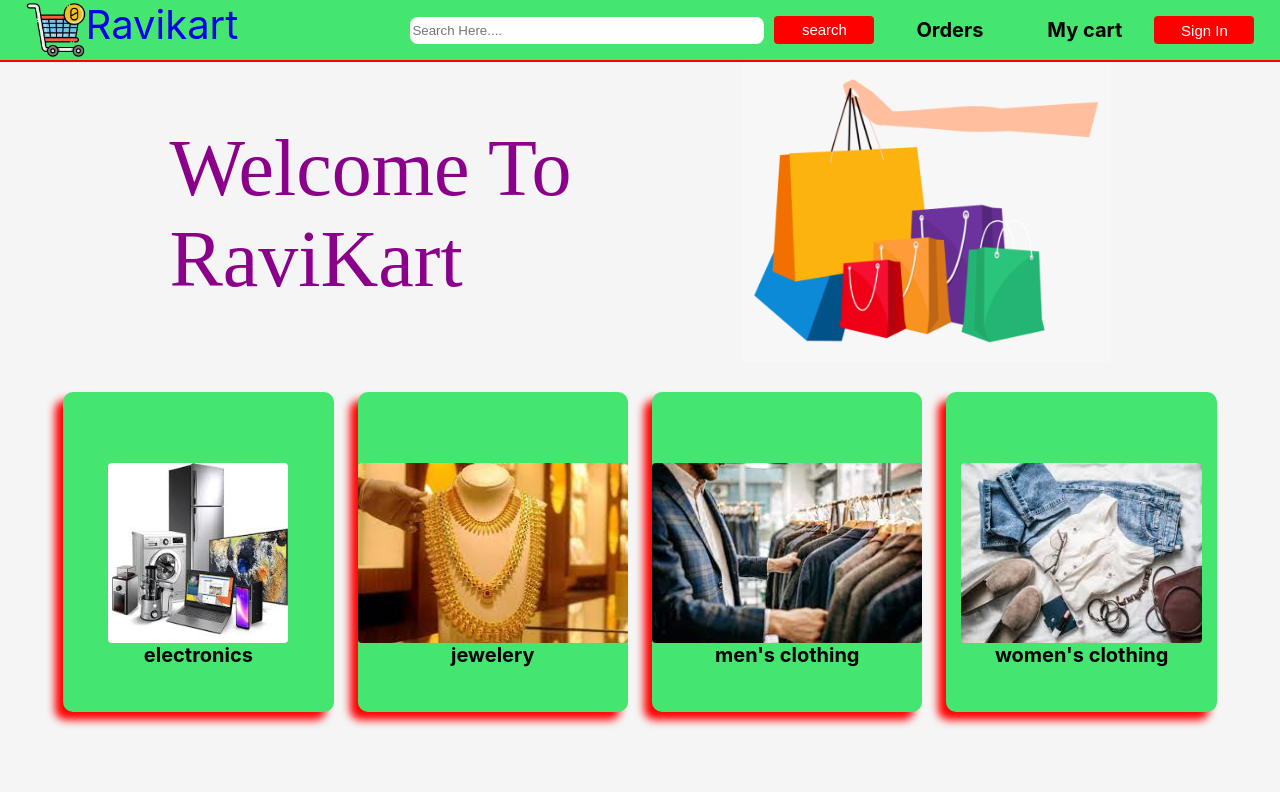
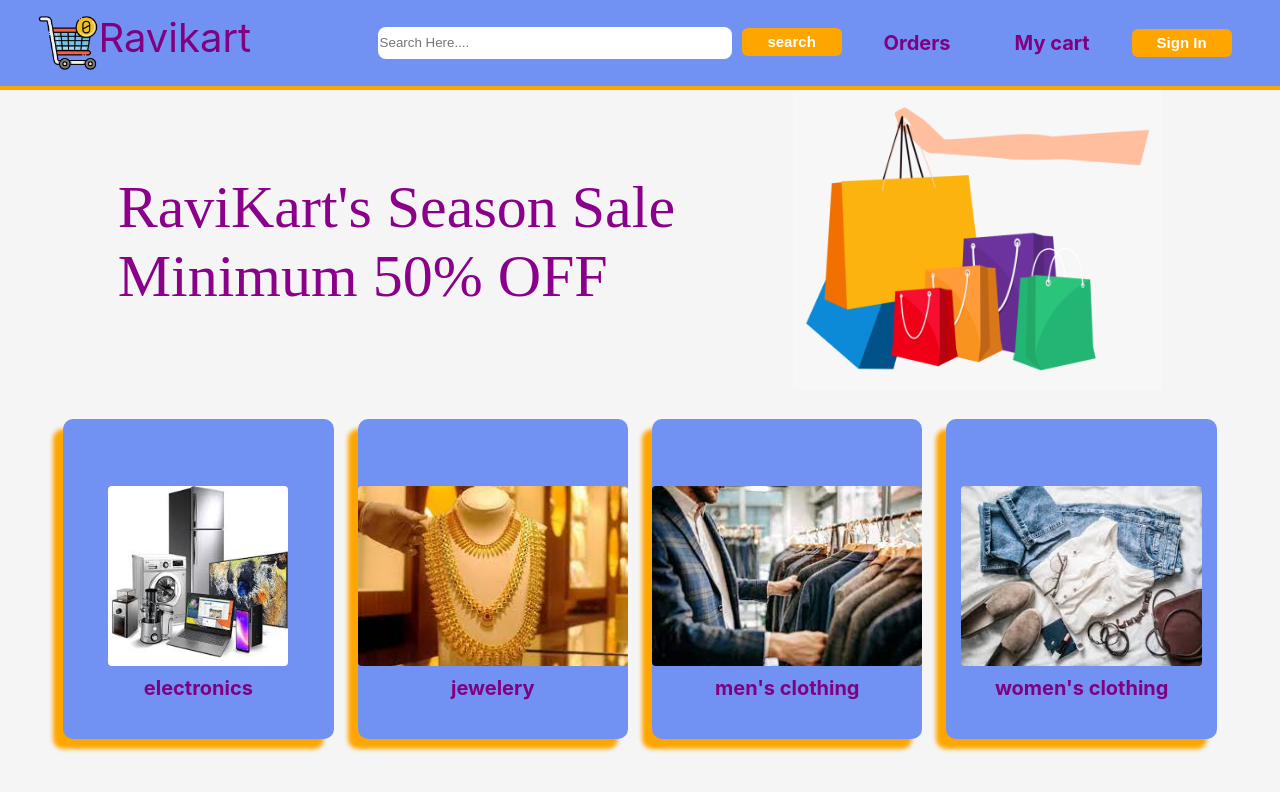
Before and after one commit to Ravinayak07/E-commerce_Project_CipherSchools, a React (Create React App) app in the folder ravikart/: page / in a window 1280 px wide. Shown: the top 792 px of the page. Built offline with nearby package versions, Linux system fonts and the light colour scheme.

Commit message:
css update

```diff
--- a/ravikart/src/components/HomePageBanner/HomePageBanner.css
+++ b/ravikart/src/components/HomePageBanner/HomePageBanner.css
@@ -5,7 +5,7 @@
     background-color: whitesmoke;
 }
 .homepage_banner_left > p{
-    font-size: 80px;
+    font-size: 60px;
     font-weight: 700px;
     font-family:cursive;
     color: darkmagenta;
--- a/ravikart/src/components/HomePageBanner/HomePageBanner.js
+++ b/ravikart/src/components/HomePageBanner/HomePageBanner.js
@@ -6,8 +6,8 @@ function HomaPageBanner(){
     return(
         <div className="homepage_banner_container">
             <div className="homepage_banner_left">
-               <p>Welcome To</p>
-               <p>RaviKart</p>
+               <p>RaviKart's Season Sale</p>
+               <p>Minimum 50% OFF</p>
             </div>
             <div className="homepage_banner_right">
                 <img src={banner} />
--- a/ravikart/src/components/HomeProductsCards/HomeProductsCards.css
+++ b/ravikart/src/components/HomeProductsCards/HomeProductsCards.css
@@ -19,12 +19,12 @@
     flex-direction: column;
     justify-content: center;
     align-items: center;
-    background-color: #45e670;
+    background-color: #7292f3;
     height: 40vh;
     width: 300px;
     margin: 0px 12px;
     border-radius: 10px;
-    box-shadow: -8px 8px 8px 0 red;
+    box-shadow: -10px 10px 4px 0px orange;
 }
 .cards_box_container:hover{
    transform: scale(1.1);
@@ -40,5 +40,6 @@
 .cards_box_container > p{
     font-size: 20px;
     font-weight: 700;
-    color: black;
+    color: purple;
+    margin-top: 10px;
 }
--- a/ravikart/src/components/NavBar/NavBar.css
+++ b/ravikart/src/components/NavBar/NavBar.css
@@ -1,10 +1,10 @@
 .navbar_container {
-    background-color: #45e670;
+    background-color: #7292f3;
     display: flex;
     justify-content: space-between;
-    border-bottom: 2px solid red;
+    border-bottom: 4px solid orange;
     align-items: center;
-    padding: 0 2%;
+    padding: 1% 3%;
 }
 
 .navbar_left {
@@ -18,6 +18,7 @@
 .navbar_left>a {
     text-decoration: none;
     font-size: 40px;
+    color: purple;
 
 }
 
@@ -30,26 +31,30 @@
 
 .navbar_search>input {
     width: 350px;
-    height: 25px;
+    height: 30px;
     border-radius: 8px;
     border: none;
+
 }
 
 .navbar_search>button {
     width: 100px;
     height: 28px;
-    border-radius: 4px;
+    border-radius: 6px;
     border: none;
-    background-color: red;
+    background-color: orange;
     color: white;
     font-size: 15px;
+    font-weight: 700;
     margin: 0 10px;
 
 }
 
 .navbar_search>button:hover {
 
-    background-color: rgb(239, 79, 79);
+    background-color: rgb(243, 203, 129);
+    color: black;
+    cursor: pointer;
 }
 
 .navbar_right>p {
@@ -59,10 +64,11 @@
     /*all p will keep this much padding so that when hovered, it doesnot break*/
     font-size: 20px;
     font-weight: 700;
+    color: purple;
 }
 
 .navbar_right>p:hover {
-    background-color: lightblue;
+    background-color: #a7b9f0;
     border-radius: 10px;
     cursor: pointer;
     color: black;
@@ -71,9 +77,17 @@
 .navbar_right>button {
     width: 100px;
     height: 28px;
-    border-radius: 4px;
+    border-radius: 6px;
     border: none;
-    background-color: red;
+    background-color: orange;
     color: white;
     font-size: 15px;
+    font-weight: 700;
+    margin: 0 10px;
 }
+
+.navbar_right>button:hover{
+    background-color: rgb(243, 203, 129);
+    color: black;
+    cursor: pointer;
+}
--- a/ravikart/src/components/ProductsPageBody/ProductsPageBody.css
+++ b/ravikart/src/components/ProductsPageBody/ProductsPageBody.css
@@ -4,7 +4,7 @@
      flex-direction: column;
      justify-content: center;
     align-items: center;
-    background-color: #6eee91;
+    background-color: #9eb4f3;
      padding: 4% 8%;
 }
 
@@ -13,7 +13,7 @@
    justify-content: space-evenly;
    padding: 4% 8%;
    background-color: white;
-   box-shadow: -8px 8px 8px 0 red;
+   box-shadow: -8px 8px 8px 0px orangered;
 }
 .product_details_container>img{
     height: 300px;
```
Also changed, not shown: ravikart/src/CodeStructure/CodeStructure.md (+5 -2 lines).
